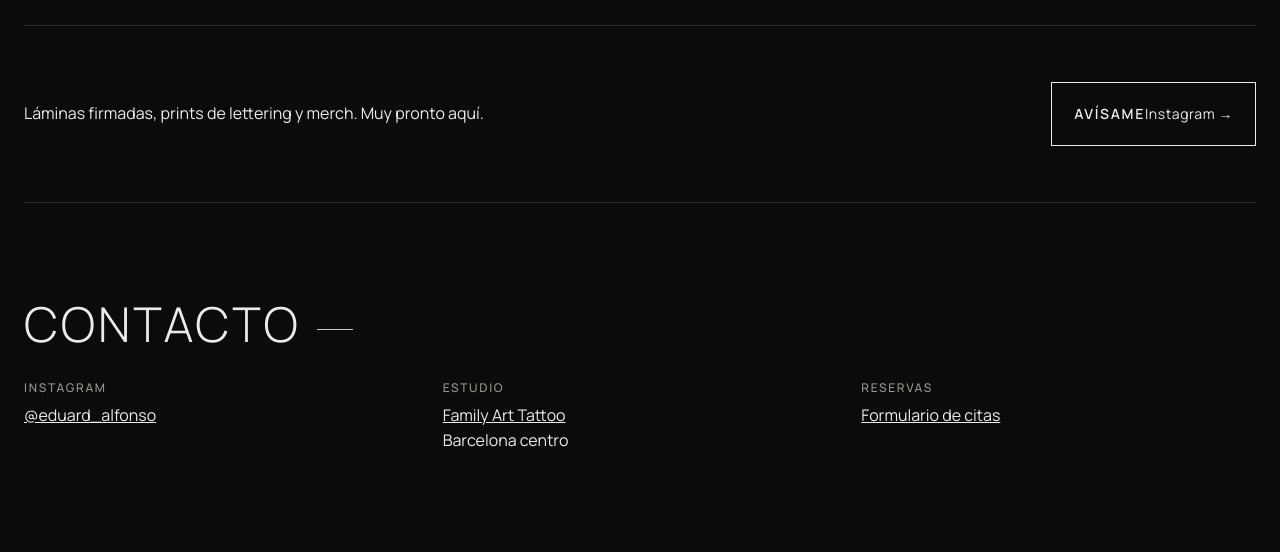
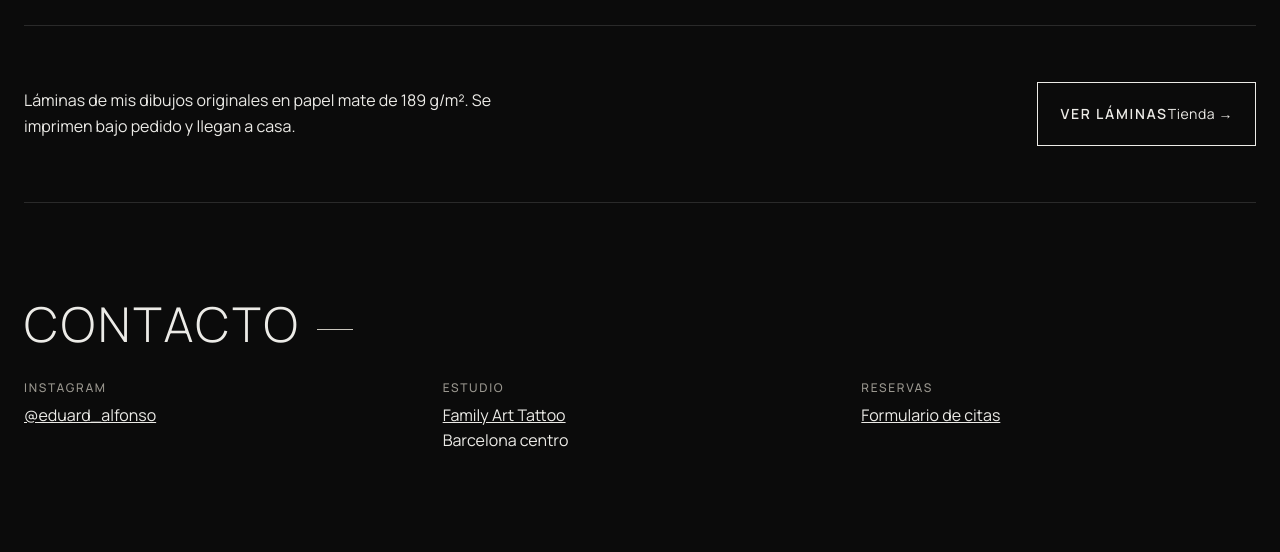
Before and after one commit to EduardAlfonso/EduardAlfonso.github.io, a plain HTML site: page index.html in a window 1280 px wide. Shown: the part 3624-4176 px from the top of the page. Drawn offline with Linux system fonts and the light colour scheme.

Commit message:
Add files via upload

```diff
--- a/index.html
+++ b/index.html
@@ -177,8 +177,8 @@ a:focus-visible,button:focus-visible{outline:2px solid var(--seal);outline-offse
   <section id="shop" aria-labelledby="t-shop">
     <h2 id="t-shop">Shop<span class="sello" aria-hidden="true"></span></h2>
     <div class="shop">
-      <p>Láminas firmadas, prints de lettering y merch. Muy pronto aquí.</p>
-      <a class="btn" href="https://www.instagram.com/eduard_alfonso/" target="_blank" rel="noopener"><span>Avísame</span><span>Instagram →</span></a>
+      <p>Láminas de mis dibujos originales en papel mate de 189 g/m². Se imprimen bajo pedido y llegan a casa.</p>
+      <a class="btn" href="https://eduard-alfonso-shop.fourthwall.com" target="_blank" rel="noopener"><span>Ver láminas</span><span>Tienda →</span></a>
     </div>
   </section>
 
```
